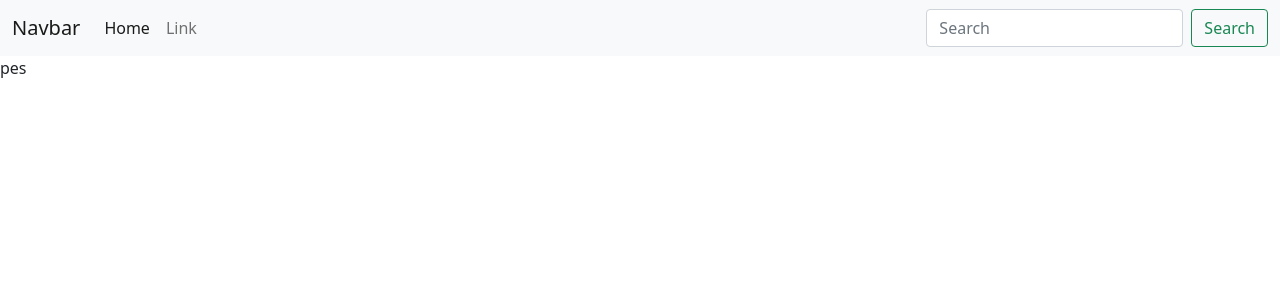
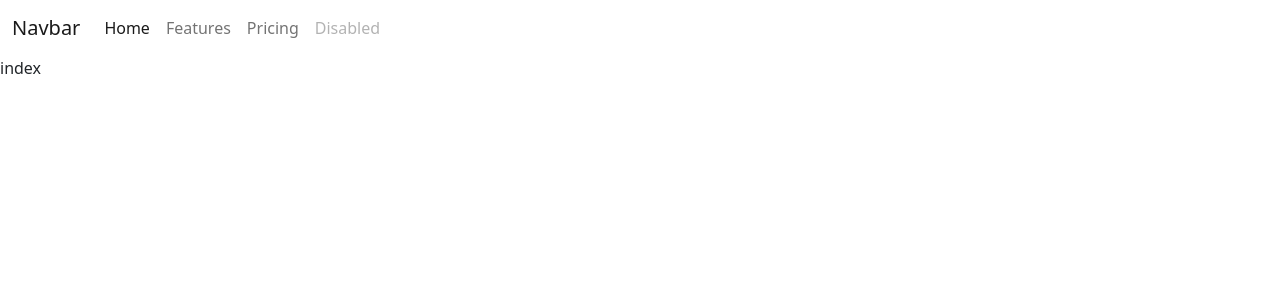
Before and after one commit to Vanevo00/dukaty, a Next.js app in the folder client/: page / in a window 1280 px wide. Shown: the top 300 px of the page. Built offline with nearby package versions, Linux system fonts and the light colour scheme.

Commit message:
feat: eslint additional setup, basic css, basic navbar

```diff
--- a/client/components/Layout.tsx
+++ b/client/components/Layout.tsx
@@ -3,10 +3,10 @@ import Navbar from './Navbar'
 
 const Layout: FunctionComponent = ({ children }) => {
   return (
-      <>
-      <Navbar/>
-        { children }
-      </>
+    <div className='container-fluid min-vh-100 secondary-background p-0'>
+      <Navbar />
+      {children}
+    </div>
   )
 }
 
--- a/client/components/Navbar.tsx
+++ b/client/components/Navbar.tsx
@@ -2,30 +2,30 @@ import React, { FunctionComponent } from 'react'
 
 const Navbar: FunctionComponent = ({ children }) => {
   return (
-    <>
-      <nav className="navbar navbar-expand-lg navbar-light bg-light">
-        <div className="container-fluid">
-          <a className="navbar-brand" href="#">Navbar</a>
-          <button className="navbar-toggler" type="button" data-bs-toggle="collapse" data-bs-target="#navbarTogglerDemo02" aria-controls="navbarTogglerDemo02" aria-expanded="false" aria-label="Toggle navigation">
-            <span className="navbar-toggler-icon"></span>
+    <nav className='navbar navbar-expand-lg navbar-light'>
+      <div className='container-fluid'>
+        <a className='navbar-brand' href='#'>Navbar</a>
+        <button className='navbar-toggler' type='button' data-bs-toggle='collapse' data-bs-target='#navbarNav' aria-controls='navbarNav' aria-expanded='false' aria-label='Toggle navigation'>
+          <span className='navbar-toggler-icon' />
         </button>
-          <div className="collapse navbar-collapse" id="navbarTogglerDemo02">
-            <ul className="navbar-nav me-auto mb-2 mb-lg-0">
-              <li className="nav-item">
-                <a className="nav-link active" aria-current="page" href="#">Home</a>
+        <div className='collapse navbar-collapse' id='navbarNav'>
+          <ul className='navbar-nav'>
+            <li className='nav-item'>
+              <a className='nav-link active' aria-current='page' href='#'>Home</a>
             </li>
-              <li className="nav-item">
-                <a className="nav-link" href="#">Link</a>
+            <li className='nav-item'>
+              <a className='nav-link' href='#'>Features</a>
+            </li>
+            <li className='nav-item'>
+              <a className='nav-link' href='#'>Pricing</a>
+            </li>
+            <li className='nav-item'>
+              <a className='nav-link disabled'>Disabled</a>
             </li>
           </ul>
-            <form className="d-flex">
-              <input className="form-control me-2" type="search" placeholder="Search" aria-label="Search" />
-              <button className="btn btn-outline-success" type="submit">Search</button>
-            </form>
         </div>
       </div>
     </nav>
-    </>
   )
 }
 
--- a/client/package.json
+++ b/client/package.json
@@ -25,7 +25,11 @@
     "@typescript-eslint/parser": "^5.11.0",
     "eslint": "^7.32.0",
     "eslint-config-standard": "^16.0.3",
+    "eslint-config-standard-jsx": "^10.0.0",
+    "eslint-config-standard-react": "^11.0.1",
+    "eslint-plugin-import": "^2.25.4",
     "eslint-plugin-node": "^11.1.0",
+    "eslint-plugin-promise": "^6.0.0",
     "eslint-plugin-react": "^7.28.0",
     "eslint-plugin-standard": "^5.0.0",
     "typescript": "^4.5.5"
--- a/client/pages/_app.tsx
+++ b/client/pages/_app.tsx
@@ -11,7 +11,7 @@ const OrderTracker: FC<AppProps> = ({ Component, pageProps }) => {
   return (
     <>
       <Head>
-        <link href='./styles/styles.css' rel="stylesheet" />
+        <link href='./styles/styles.css' rel='stylesheet' />
         <title>Svatováclavské dukáty</title>
       </Head>
       <Component {...pageProps} />
--- a/client/pages/index.tsx
+++ b/client/pages/index.tsx
@@ -2,9 +2,9 @@ import Layout from '../components/Layout'
 
 const Home = () => {
   return (
-        <Layout>
-            pes
-        </Layout>
+    <Layout>
+      index
+    </Layout>
   )
 }
 
--- a/client/public/styles/backgrounds.css
+++ /dev/null
@@ -1 +0,0 @@
-.primary-background{background-color:#e00d0d}.secondary-background{background-color:#000}
--- a/client/public/styles/colors.css
+++ b/client/public/styles/colors.css
@@ -0,0 +1 @@
+.primary-background{background-color:#0c74b9}.secondary-background{background-color:#fff}.primary-color{color:#0c74b9 !important}.secondary-color{color:#fff !important}
--- a/client/public/styles/colors.scss
+++ b/client/public/styles/colors.scss
@@ -1,2 +1,18 @@
-$primary: rgb(224, 13, 13);
-$secondary: #000;
+$primary: rgb(12, 116, 185);
+$secondary: #fff;
+
+.primary-background {
+  background-color: $primary;
+}
+
+.secondary-background {
+  background-color: $secondary;
+}
+
+.primary-color {
+  color: $primary !important;
+}
+
+.secondary-color {
+  color: $secondary !important;
+}
--- a/client/public/styles/styles.css
+++ b/client/public/styles/styles.css
@@ -1 +1 @@
-.primary-background{background-color:#e00d0d}.secondary-background{background-color:#000}
+.primary-background{background-color:#0c74b9}.secondary-background{background-color:#fff}.primary-color{color:#0c74b9 !important}.secondary-color{color:#fff !important}
--- a/client/public/styles/styles.scss
+++ b/client/public/styles/styles.scss
@@ -1,2 +1 @@
 @import './colors';
-@import './backgrounds';
```
Also changed, not shown: client/public/styles/backgrounds.scss (deleted, +0 -9 lines), client/.eslintrc.json, 1 other file (tests, documents, lock files or other folders). Lines whose indentation alone changed are shown as unchanged.
